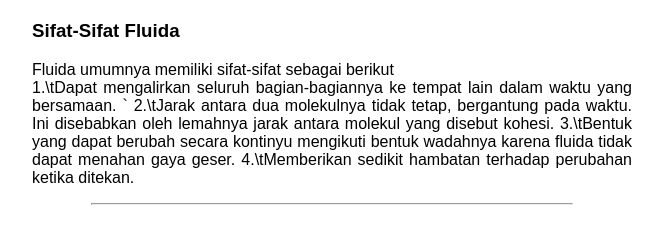
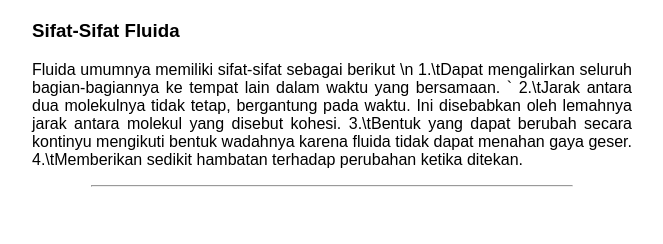
Before and after one commit to LLENN8/kodular_content, a plain HTML site: page sifat fluida.html in a window 1280 px wide. Shown: the whole page, without its empty margins (308-971 px from the left). Drawn offline with Linux system fonts and the light colour scheme.

Commit message:
Update sifat fluida.html

```diff
--- a/sifat fluida.html
+++ b/sifat fluida.html
@@ -27,7 +27,7 @@
 
     <p>
         Fluida umumnya memiliki sifat-sifat sebagai berikut
-        <br>
+        \n
         1.\tDapat mengalirkan seluruh bagian-bagiannya ke tempat lain dalam waktu yang bersamaan.
 `       2.\tJarak antara dua molekulnya tidak tetap, bergantung pada waktu. Ini disebabkan oleh lemahnya jarak antara molekul yang disebut kohesi.
         3.\tBentuk yang dapat berubah secara kontinyu mengikuti bentuk wadahnya karena fluida tidak dapat menahan gaya geser.
```
